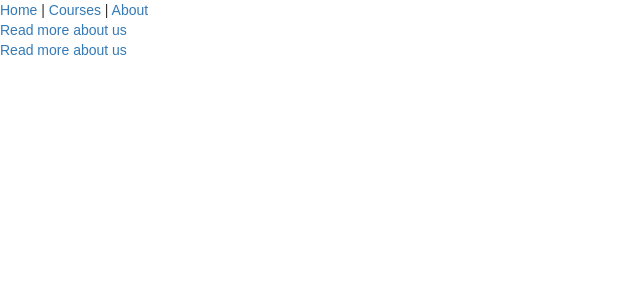
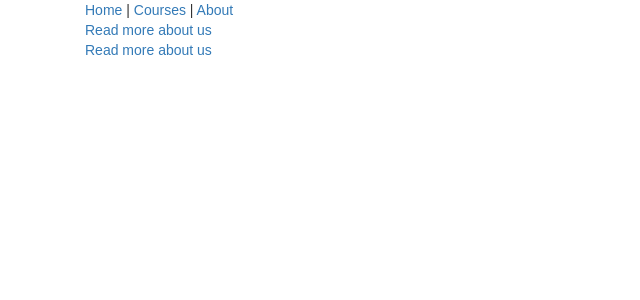
Before and after one commit to runesam/react-redux-with-tdd, a React (Create React App) app: page / in a window 1280 px wide. Shown: the top 300 px of the page, without its empty margins (0-640 px from the left). Built offline with nearby package versions, Linux system fonts and the light colour scheme.

Commit message:
redux thunk to do
wait for it

```diff
--- /dev/null
+++ b/src/actions/actionTypes.js
@@ -0,0 +1,4 @@
+/* constants */
+const CREATE_COURSE = 'CREATE_COURSE';
+
+export { CREATE_COURSE };
--- a/src/actions/courseActions.js
+++ b/src/actions/courseActions.js
@@ -1,9 +1,7 @@
-/* constants */
-const CREATE_COURSE = 'CREATE_COURSE';
+import { CREATE_COURSE } from './actionTypes';
 
-/* function */
 function createCourse(course) {
 	return { type: CREATE_COURSE, payload: course };
 }
 
-export { CREATE_COURSE, createCourse };
+export { createCourse };
--- a/src/components/App.jsx
+++ b/src/components/App.jsx
@@ -1,6 +1,5 @@
 import React from 'react';
 import { BrowserRouter as Router, Switch, Route } from 'react-router-dom';
-
 
 import Home from './home/homePage';
 import About from './about/aboutPage';
@@ -9,9 +8,9 @@ import NoMatch from './404/404';
 import Header from './common/header';
 
 const App = () => (
-	<div>
+	<div className='container'>
 		<Router>
-			<div>
+			<div className='col-xs-12'>
 				<Header />
 				<Switch>
 					<Route exact path='/' component={Home} />
--- a/src/reducers/courseReducer.js
+++ b/src/reducers/courseReducer.js
@@ -1,4 +1,4 @@
-import { CREATE_COURSE } from './../actions/courseActions';
+import { CREATE_COURSE } from './../actions/actionTypes';
 
 function courseReducer(state = [], action) {
 	switch (action.type) {
```
Also changed, not shown: src/components/cources/courcesPage.jsx (renamed from src/components/cources/courcesPage.js).
